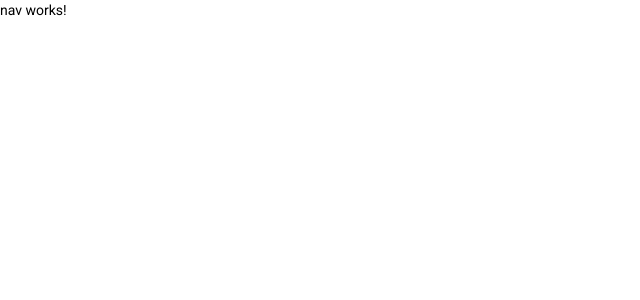
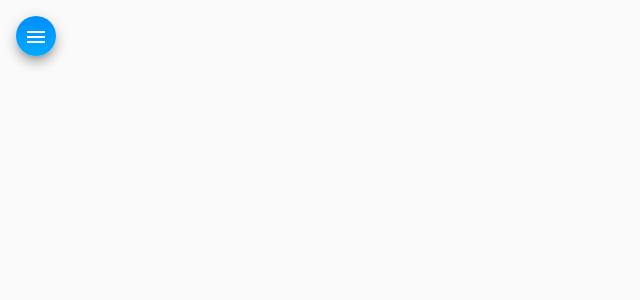
Before and after one commit to lequito/helpdesk-front, an Angular app: page / in a window 1280 px wide. Shown: the top 300 px of the page, without its empty margins (0-640 px from the left). Built offline with nearby package versions, Linux system fonts and the light colour scheme.

Commit message:
html e css do menu

```diff
--- a/src/app/components/nav/nav.component.css
+++ b/src/app/components/nav/nav.component.css
@@ -0,0 +1,28 @@
+.container {
+    height: 100%;
+}
+
+.sidenav {
+    width: 13rem;
+    background: linear-gradient(180deg, rgba(2, 0, 36, 1) 0%, rgba(0, 141, 255, 1) 0%, rgba(0, 170, 255, 1) 100%, rgba(0, 102, 153, 0.958420868347339) 100%, rgba(0, 212, 255, 1) 100%);
+}
+
+img {
+    width: 100%;
+    height: 7rem;
+    margin: .8rem auto 1rem auto;
+}
+
+.sidenav a {
+    color: white;
+}
+
+.sidenav i {
+    margin-right: .6rem;
+}
+
+.menu {
+    margin: 1rem 0 0 1rem;
+    color: white;
+    background: linear-gradient(180deg, rgba(2, 0, 36, 1) 0%, rgba(0, 141, 255, 1) 0%, rgba(0, 170, 255, 1) 100%, rgba(0, 102, 153, 0.958420868347339) 100%, rgba(0, 212, 255, 1) 100%);
+}
--- a/src/app/components/nav/nav.component.html
+++ b/src/app/components/nav/nav.component.html
@@ -1 +1,26 @@
-<p>nav works!</p>
+<mat-drawer-container class="container" autosize>
+    <mat-drawer #drawer class="sidenav" mode="side">
+        <img src="assets/img/side-image.svg" alt="Imagem do menu">
+        <mat-nav-list class="nav-list">
+            <a mat-list-item routerLink="/">
+                <i class="material-icons">home</i> Home
+            </a>
+            <a mat-list-item routerLink="/">
+                <i class="material-icons">account_circle</i> Técnicos
+            </a>
+            <a mat-list-item routerLink="/">
+                <i class="material-icons">person</i> Clientes
+            </a>
+            <a mat-list-item routerLink="/">
+                <i class="material-icons">logout</i> Logout
+            </a>
+        </mat-nav-list>
+    </mat-drawer>
+
+    <div class="sidenav-content">
+        <button class="menu mat-elevation-z8" type="button" mat-icon-button (click)="drawer.toggle()">
+            <mat-icon>menu</mat-icon>
+        </button>
+    </div>
+
+</mat-drawer-container>
```
Also changed, not shown: src/assets/img/side-image.svg (added).
